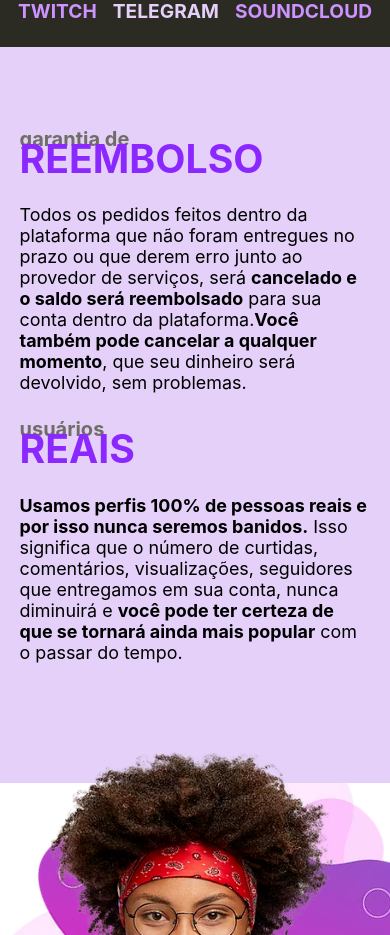
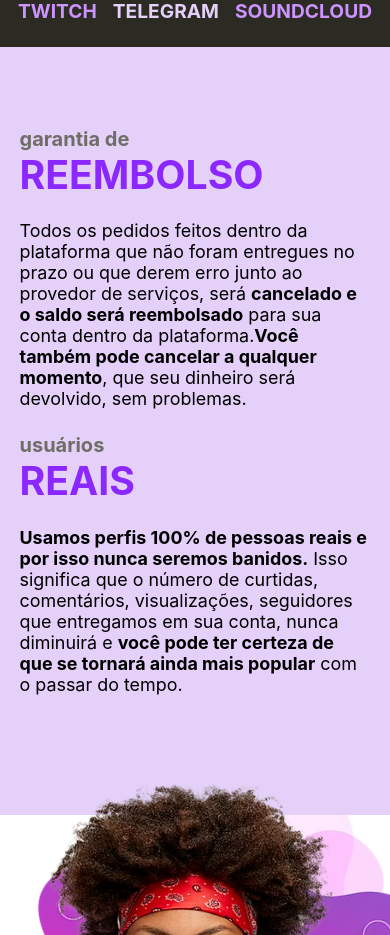
Before and after one commit to raultocantins/flashSocial, a React (Create React App) app: page / in a window 390 px wide. Shown: the part 1680-2615 px from the top of the page. Built offline with nearby package versions, Linux system fonts and the light colour scheme; a web font is replaced by a local one.

Commit message:
updating page

```diff
--- a/src/components/appbar/Appbar.css
+++ b/src/components/appbar/Appbar.css
@@ -25,6 +25,7 @@
 #9b28ff93 ,
 #9B28FF 10px
 );
+
 
     border-radius: 50px;
     margin: 10px;
--- a/src/components/section5/Section5.css
+++ b/src/components/section5/Section5.css
@@ -46,4 +46,7 @@
         padding: 0;
         width: 90%;
     }
+    .section5 h2{
+        margin-top: 0px!important;
+    }
 }
--- a/src/components/section8/Section8.js
+++ b/src/components/section8/Section8.js
@@ -27,6 +27,8 @@ export default function Section8() {
 
 
             <ReactPlayer
+           controls={true}
+           volume='1'
             className="reactplayer"
                 style={{ marginBottom: '30px' }}
                 url="https://www.youtube.com/watch?v=OBAXqWDC0n8&feature=emb_logo"
```
